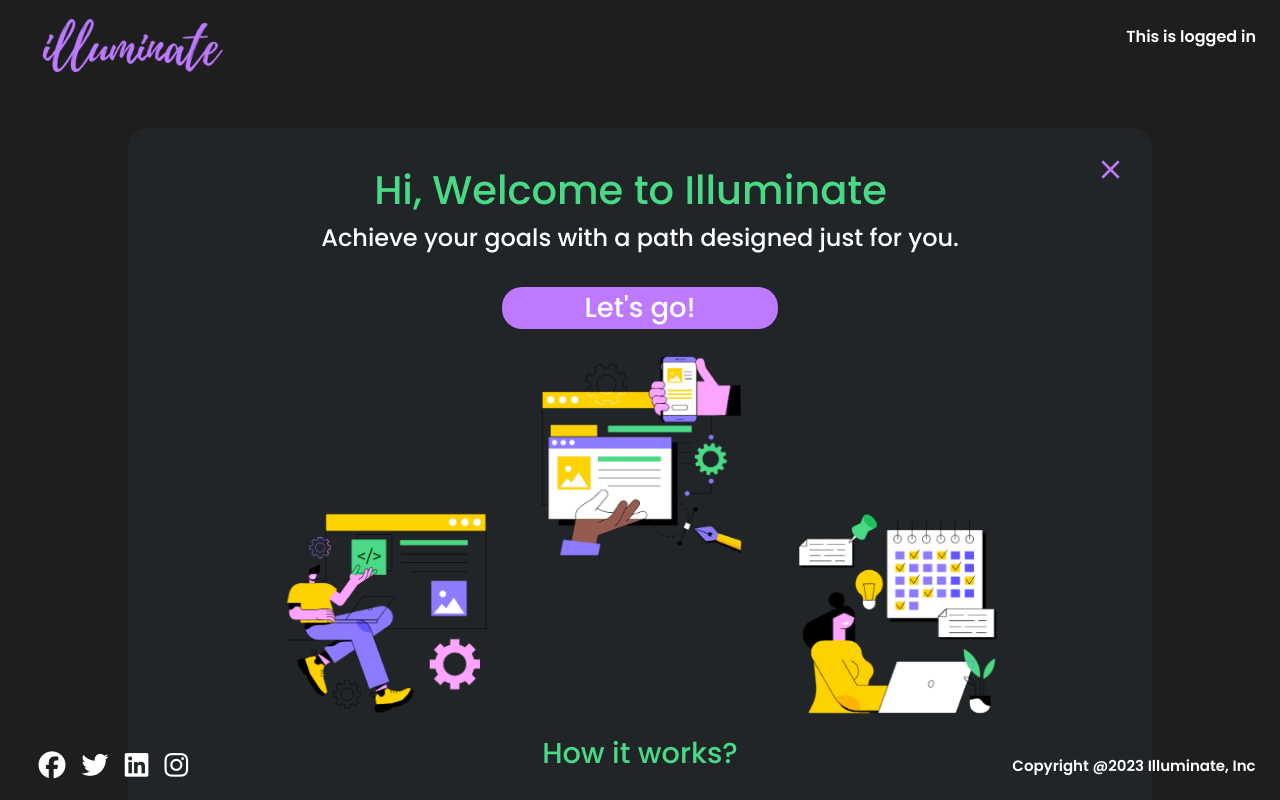
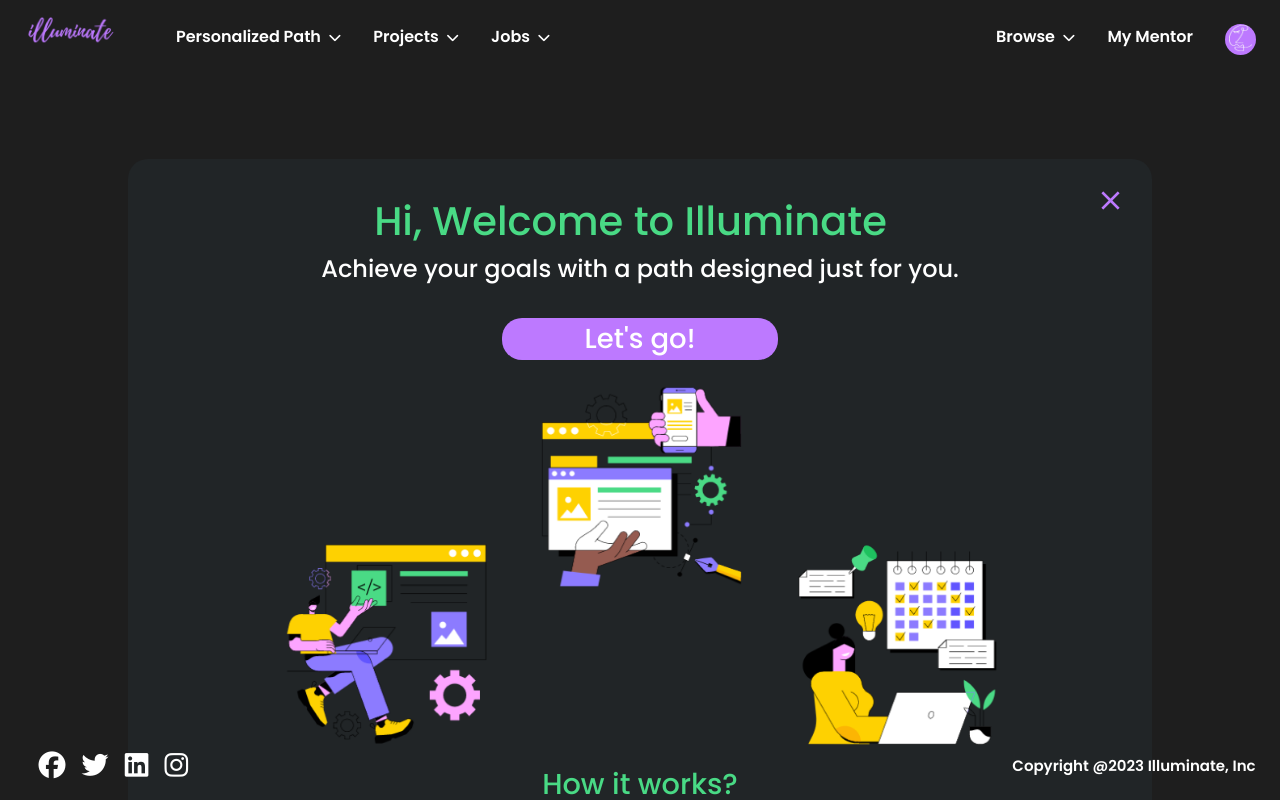
Before and after one commit to aditi977/Illuminate, a React (Create React App) app in the folder frontend/: page /welcome in a window 1280 px wide. Shown: the top 800 px of the page. Built offline with nearby package versions, Linux system fonts and the light colour scheme.

Commit message:
finished logged-in header

```diff
--- /dev/null
+++ b/frontend/src/components/Dropdown.css
@@ -0,0 +1,60 @@
+
+/* OVERRIDE MENU CSS */
+.dropdown-content > a:hover {
+    color: var(--bg-color);
+}
+
+/* Source: Dropdown CSS from W3Schools Website */
+
+.dropbtn {
+    background-color: var(--bg-color);
+    color: var(--primary-text-color);
+    /* padding: 16px; */
+    /* font-size: 16px; */
+    border: none;
+
+    cursor: pointer;
+  }
+
+
+  /* The container <div> - needed to position the dropdown content */
+  .dropdown {
+    position: relative;
+    display: inline-block;
+
+  }
+
+  /* Dropdown Content (Hidden by Default) */
+  .dropdown-content {
+    display: none;
+    position: absolute;
+    /* background-color: #f9f9f9; */
+    min-width: 100px;
+    box-shadow: 0px 8px 16px 0px rgba(0,0,0,0.2);
+    z-index: 1;
+    background-color: var(--primary-text-color);
+  }
+
+  /* Links inside the dropdown */
+  .dropdown-content a {
+    color: var(--bg-color);
+    padding: 12px 16px;
+    /* text-align: center; */
+    text-decoration: none;
+    display: block;
+  }
+
+  /* Change color of dropdown links on hover */
+  .dropdown-content a:hover {
+    background-color: var(--secondary-text-color);
+}
+
+  /* Show the dropdown menu on hover */
+  .dropdown:hover .dropdown-content {
+    display: block;
+  }
+
+  /* Change the background color of the dropdown button when the dropdown content is shown */
+  /* .dropdown:hover .dropbtn {
+    background-color: #3e8e41;
+  } */
--- /dev/null
+++ b/frontend/src/components/Dropdown.js
@@ -0,0 +1,14 @@
+import './Dropdown.css';
+
+export default function Dropdown({title}) {
+    return (
+        <div class="dropdown">
+            <span class="dropbtn">{title}&nbsp;&nbsp;<i class="fa-solid fa-chevron-down" style={{fontSize: '0.8em'}}></i></span>
+            <div class="dropdown-content">
+                <a href="#">Link 1</a>
+                <a href="#">Link 2</a>
+                <a href="#">Link 3</a>
+            </div>
+        </div>
+    )
+}
--- a/frontend/src/components/Header.css
+++ b/frontend/src/components/Header.css
@@ -1,3 +1,8 @@
+.menu-container {
+    display: flex;
+    justify-content: space-between;
+}
+
 .header{
     width: 100%;
     display: block;
@@ -6,7 +11,7 @@
     /* margin-bottom: 2em; */
 }
 
-.menu{
+.menu {
     list-style: none;
     display: flex;
     flex-direction: row;
@@ -15,24 +20,44 @@
 
 }
 
+.avatar {
+    width: 31px;
+    height: 31px;
+    border-radius: 50%;
+    background-color: var(--secondary-text-color);
+    text-align: center;
+}
+
+.avatar img {
+    max-height: 28px;
+    max-width: 31px;
+}
+
 /* .menu-container, .logo {
     vertical-align: top;
 }
   */
 
-.logo{
+.logo {
     position: absolute;
     top: 1em;
     left: 1em;
+  }
 
+  .logo img {
+    max-height: 31px;
   }
+
+.menu {
+    margin-left: 5em;
+}
 
 .menu > * {
     margin-left: 32px;
 }
 
 
-.menu a:hover{
+.menu > * a:hover, .menu > * span:hover{
     transition: color 100ms ease-in;
     color: var(--secondary-text-color);
 }
--- a/frontend/src/components/Header.js
+++ b/frontend/src/components/Header.js
@@ -1,20 +1,26 @@
 import './Header.css'
 import logo from './logo.png'
-
-export default function Header({isLoggedIn}) {
-    if(isLoggedIn){
+import avatar from './avatar.png'
+import Dropdown from './Dropdown'
+export default function Header({ isLoggedIn }) {
+    if (isLoggedIn) {
         return (
             // TODO: return different header based on isLoggedIn prop passed into component
             <div className='header'>
                 <div className='logo'>
-                    <a href="/"><img src={logo} height={'66px'}/></a>
+                    <a href="/"><img src={logo} /></a>
                 </div>
                 <div className='menu-container'>
                     <ul className='menu'>
-                        <p>This is logged in</p>
-                        {/* <li><a href='/'>Search</a></li>
-                        <li><a href='/'>Login</a></li>
-                        <li><a href='/signup'>Join for Free</a></li> */}
+                        <li> <Dropdown title={'Personalized Path'}/> </li>
+                        <li> <Dropdown title={'Projects'}/> </li>
+                        <li> <Dropdown title={'Jobs'}/> </li>
+                    </ul>
+
+                    <ul className='menu'>
+                    <li><Dropdown title={'Browse'}/></li>
+                    <li><a href='/welcome'>My Mentor</a></li>
+                    <li > <div className='avatar'><img src={avatar} /></div></li>
                     </ul>
                 </div>
             </div>
@@ -24,12 +30,12 @@
             // TODO: return different header based on isLoggedIn prop passed into component
             <div className='header'>
                 <div className='logo'>
-                    <a href="/"><img src={logo} height={'66px'}/></a>
+                    <a href="/"><img src={logo} height={'66px'} /></a>
                 </div>
-                <div className='menu-container'>
+                <div className='menu-container-2'>
                     <ul className='menu'>
 
-                        <li><a href='/'>Search</a></li>
+                        <li><a href='/'>Browse</a></li>
                         <li><a href='/'>Login</a></li>
                         <li><a href='/signup'>Join for Free</a></li>
                     </ul>
@@ -38,4 +44,4 @@
         )
     }
 
-  }
+}
```
Also changed, not shown: frontend/src/components/avatar.png (added).
